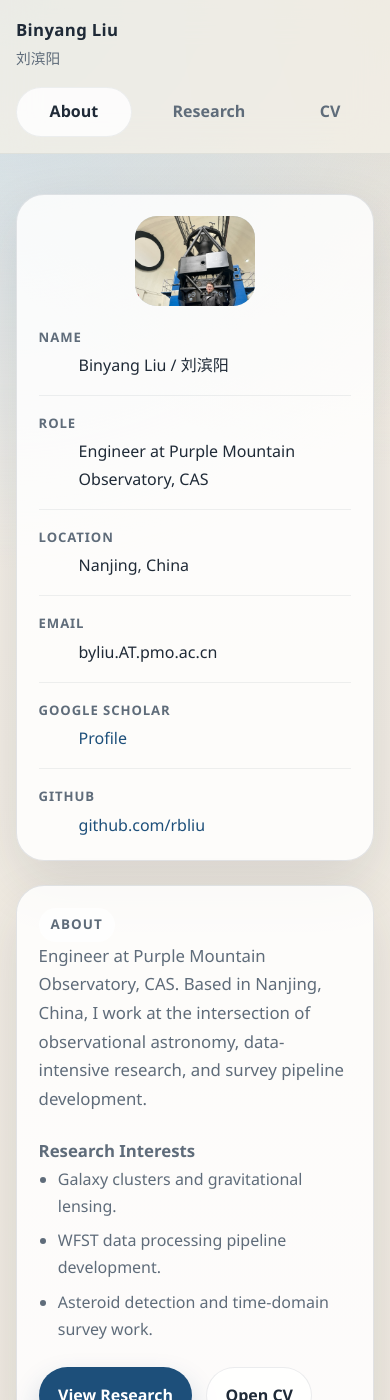
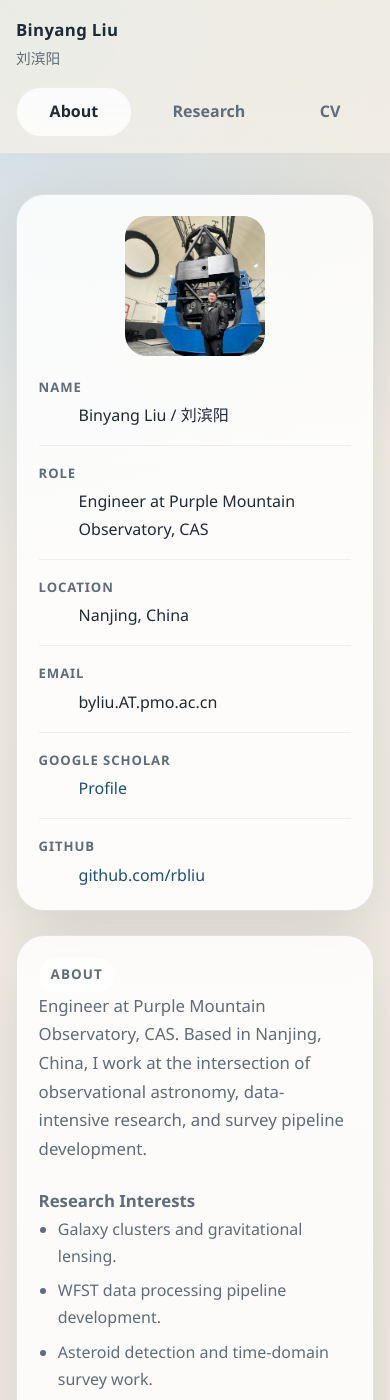
Before and after one commit to rbliu/rbliu.github.io, a Jekyll site: the page built from index.md, in a window 390 px wide and 1400 px high. Built offline with Jekyll 4.4.1, drawn with Linux system fonts in a browser that asks for light colours.

Commit message:
Adjust mobile About photo crop

```diff
--- a/assets/css/site.css
+++ b/assets/css/site.css
@@ -555,4 +555,13 @@ img {
   .page-title {
     font-size: clamp(2rem, 10vw, 3rem);
   }
+
+  .profile-photo-wrap {
+    width: min(100%, 140px);
+  }
+
+  .profile-photo {
+    aspect-ratio: 1 / 1;
+    object-position: 78% 78%;
+  }
 }
```
